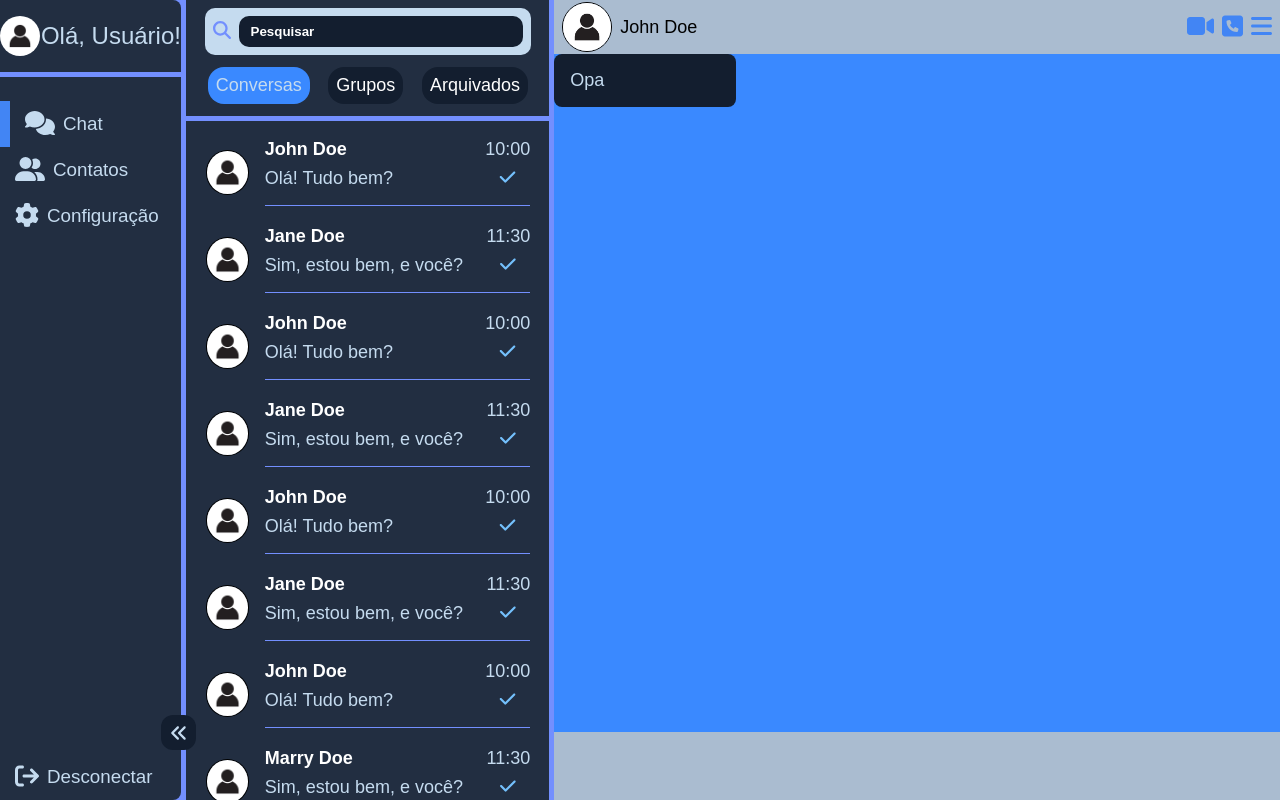
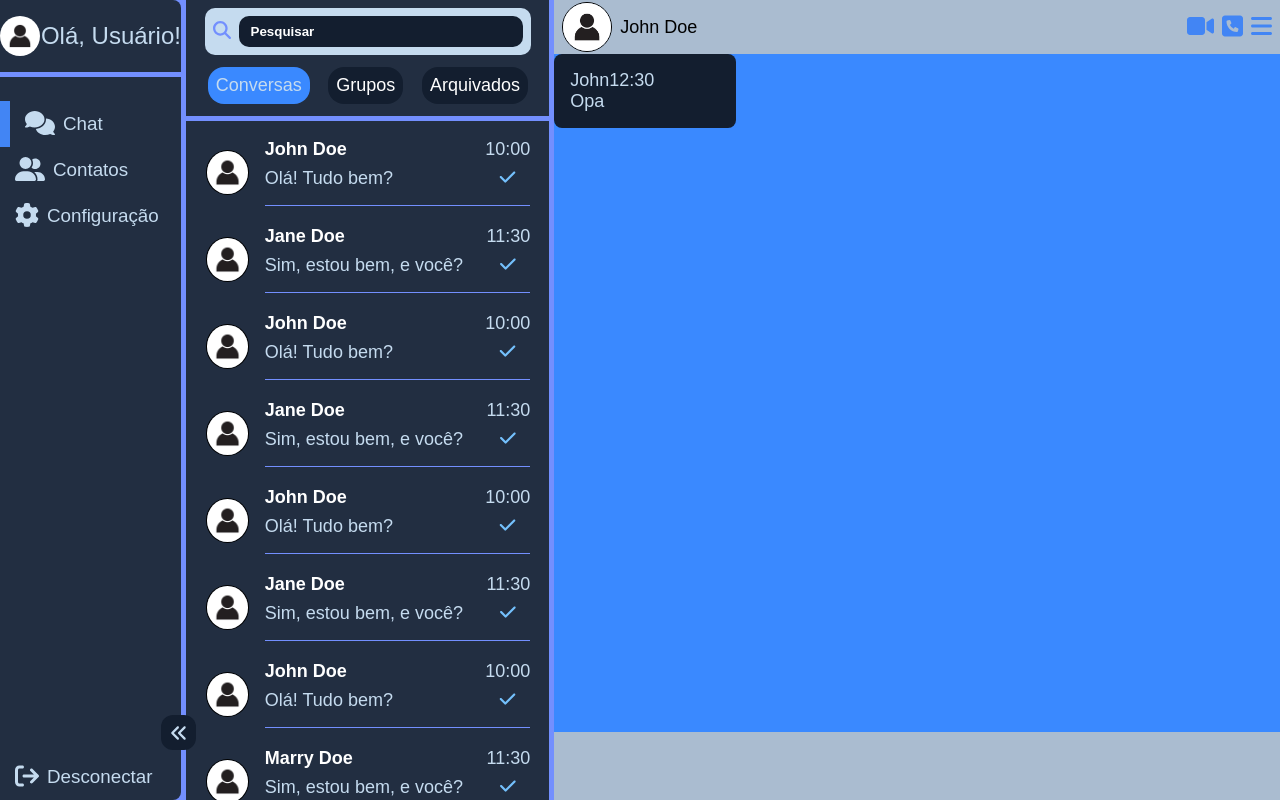
Before and after one commit to AdrielKlem/chatroom, a React (Vite) app: page / in a window 1280 px wide. Built offline with nearby package versions, Linux system fonts and the light colour scheme.

Commit message:
update MessageItem

```diff
--- a/src/components/MessageItem/index.tsx
+++ b/src/components/MessageItem/index.tsx
@@ -1,13 +1,21 @@
-import { Container } from "./styles"
+import { Container, HeaderBox, MainBox } from "./styles"
 
 interface Props {
-    text: string;
+    username: string
+    message: string;
+    time: string;
 }
 
-export function MessageItem({ text }: Props) {
+export function MessageItem({ username, message, time }: Props) {
     return (
         <Container>
-            {text}
+            <HeaderBox>
+                {username}
+                {time}
+            </HeaderBox>
+            <MainBox>
+                {message}
+            </MainBox>
         </Container>
     )
 }
--- a/src/components/MessageItem/styles.ts
+++ b/src/components/MessageItem/styles.ts
@@ -8,3 +8,11 @@ export const Container = styled.div`
     padding: 1.6rem;
     border-radius: .8rem;
 `
+
+export const HeaderBox = styled.div`
+
+`
+
+export const MainBox = styled.div`
+
+`
--- a/src/pages/Home/index.tsx
+++ b/src/pages/Home/index.tsx
@@ -163,7 +163,9 @@ export function Home() {
                     </HeaderChat>
                     <MainChat>
                         <MessageItem
-                            text="Opa"
+                            username="John"
+                            message="Opa"
+                            time="12:30"
                         />
                     </MainChat>
                     <FooterChat>
```
